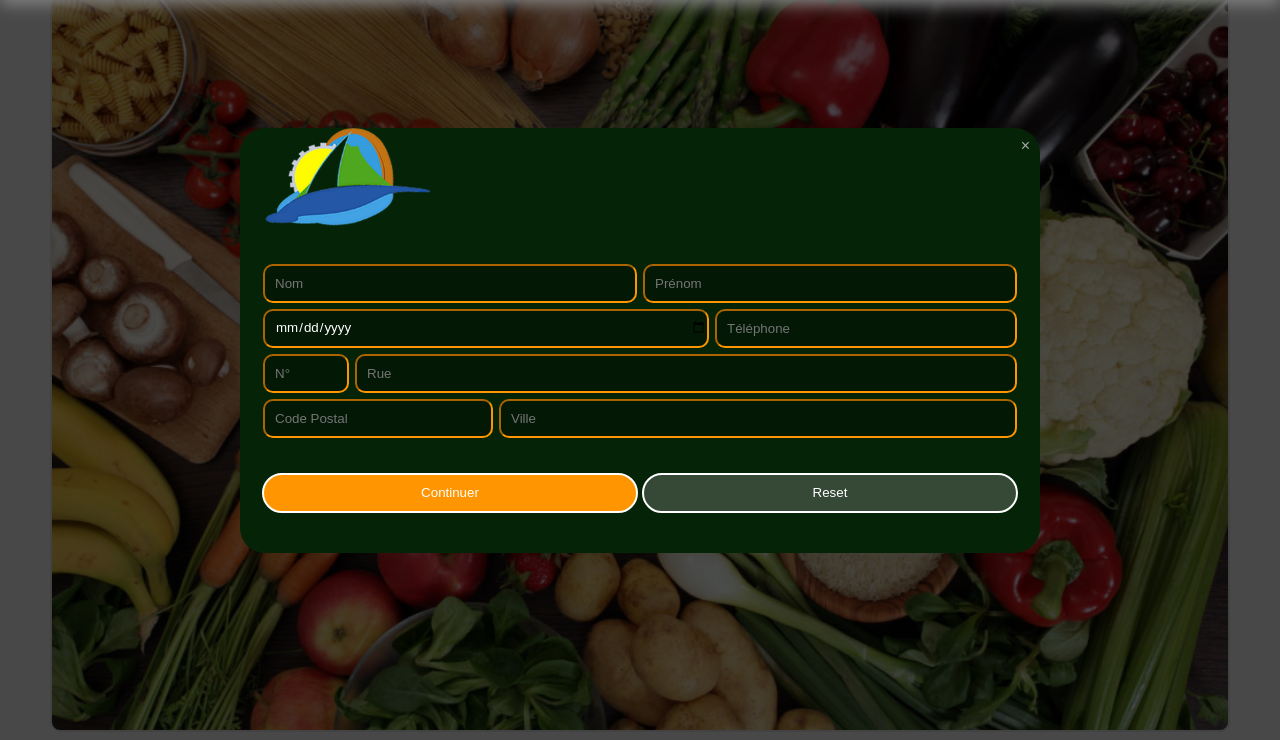
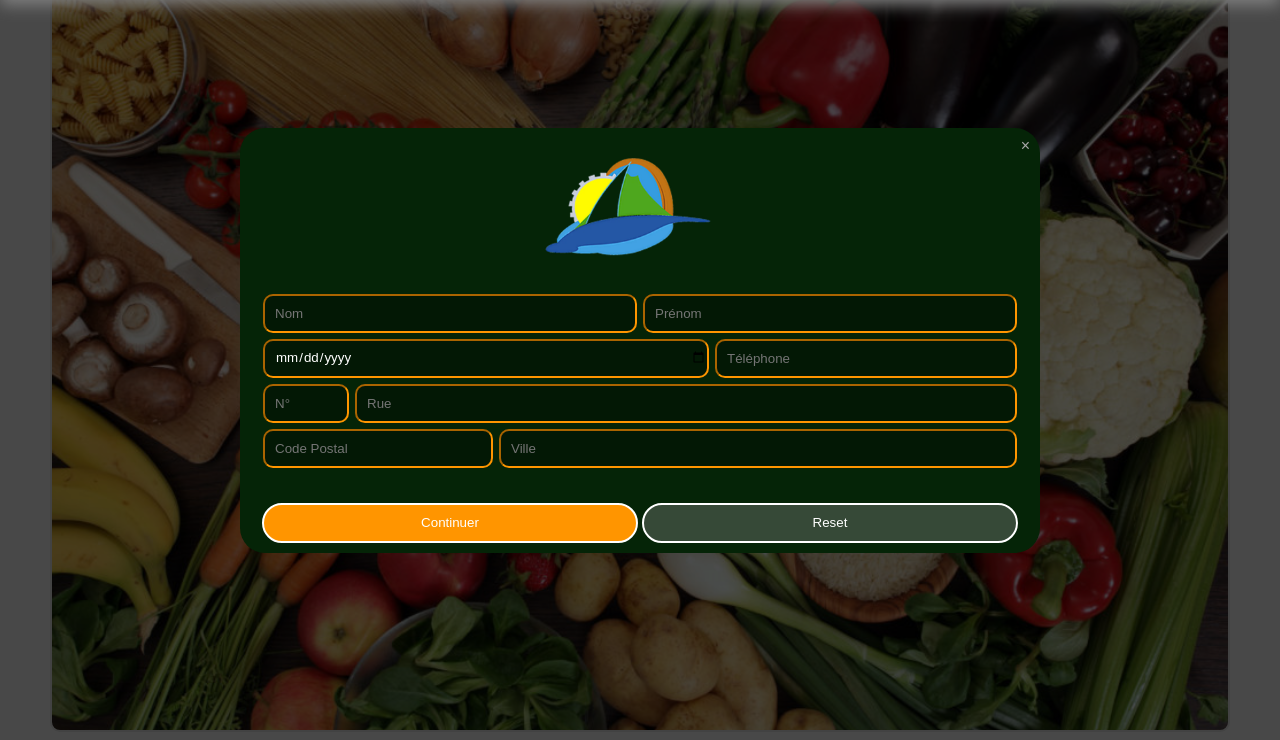
Before and after one commit to tigrou23/casbt, a plain HTML site: page accueil.html in a window 1280 px wide. Both pictures are taken after a click on the link "Je participe au sondage !". Shown: the part 463-1203 px from the top of the page. Drawn offline with nearby package versions, Linux system fonts and the light colour scheme; no server answers.

Commit message:
finalisation et centrage du logo sur le formulaire

```diff
--- a/css/form1.css
+++ b/css/form1.css
@@ -35,8 +35,8 @@
 
 #logo{
     height: 100px;
-    margin-left: auto;
-    margin-right: auto;
+    margin-left: 35%;
+    margin-top: 30px;
 }
 main{
 
```
